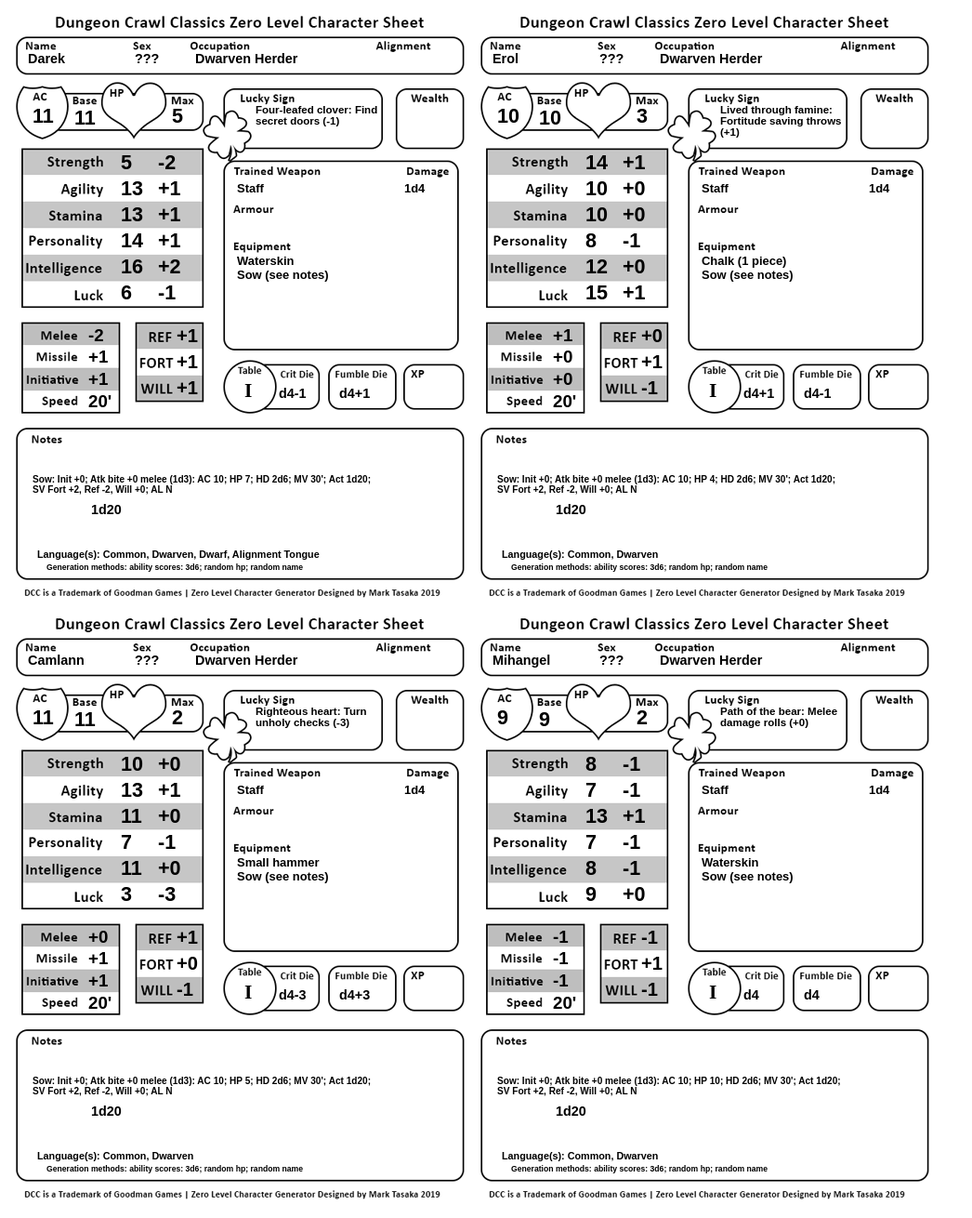
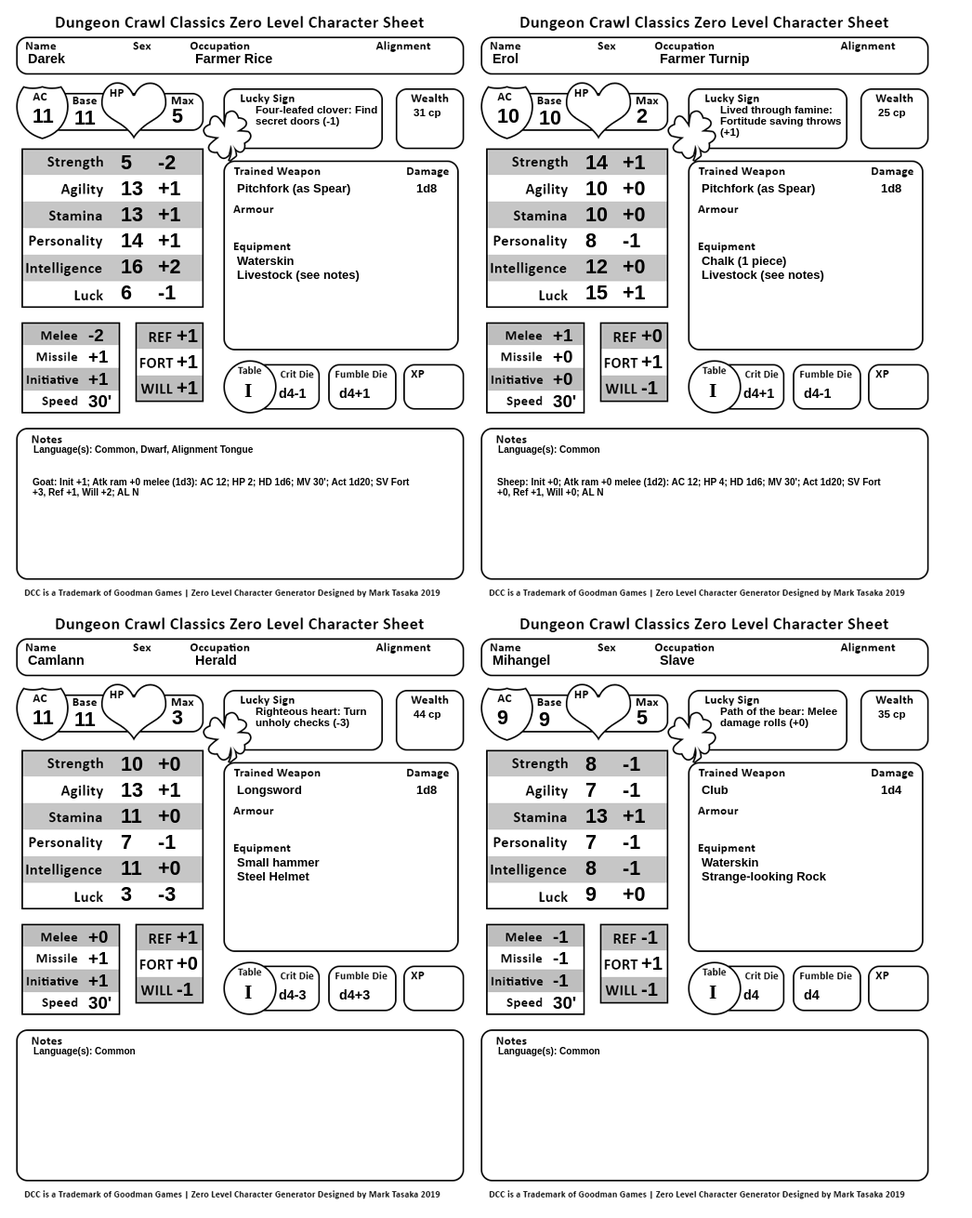
Before and after one commit to mark-tasaka/php-jQuery-DCC-Zero-Level-Character-Generator, a PHP site: page /zero_level_character/levelZeroCharacters.php in a window 1280 px wide. Shown: the whole page at 93% size, without its empty margins (0-1046 px from the left). Run offline with PHP 8.4, Linux system fonts and the light colour scheme; data that the repository does not hold is empty; some libraries are stand-ins or nearby versions.

Commit message:
update 1.01

```diff
--- a/zero_level_character/css/dcc_zero_characters.css
+++ b/zero_level_character/css/dcc_zero_characters.css
@@ -63,6 +63,13 @@ Character 1
 }
 
 
+#alignment0, #alignment1, #alignment2, #alignment3{
+    position: absolute;
+    top: 55px;
+    left: 417px;
+}
+
+
 #sex0, #sex1, #sex2, #sex3{
     position: absolute;
     top: 55px;
@@ -72,9 +79,9 @@ Character 1
 
 #languages0, #languages1, #languages2, #languages3{
     position: absolute;
-    top: 590px;
-    left: 40px;
-    font-size: 0.75em;
+    top: 478px;
+    left: 36px;
+    font-size: 0.7em;
 }
 
 
@@ -174,6 +181,12 @@ Character 1
     font-size: 0.8em;
 }
 
+#wealth0, #wealth1, #wealth2, #wealth3{
+    position: absolute;
+    top: 115px;
+    left:  445px;
+    font-size: 0.8em;
+}
 
 
 
@@ -325,7 +338,7 @@ Character 1
 #weaponDamage0, #weaponDamage1, #weaponDamage2, #weaponDamage3{
     position: absolute;
     top: 195px;
-    left:  435px;
+    left:  448px;
 	font-size: 0.9em;
 }
 
@@ -380,8 +393,18 @@ Character 1
 
 #animalCharacter0, #animalCharacter1, #animalCharacter2, #animalCharacter3{
     position: absolute;
-    top: 500px;
+    top: 503px;
     left:  35px;
-	width: 370px;
+	width: 420px;
 	font-size: 0.7em;
 }
+
+
+
+#raceAbility0, #raceAbility1, #raceAbility2, #raceAbility3{
+    position: absolute;
+    top: 493px;
+    left:  35px;
+	width: 420px;
+	font-size: 0.7em;
+}
--- a/zero_level_character/js/luckySign.js
+++ b/zero_level_character/js/luckySign.js
@@ -16,7 +16,7 @@ function getLuckySign(){
         {"luckySign": "Born on the battlefield", "luckyRoll": "Damage rolls"},
         {"luckySign": "Path of the bear", "luckyRoll": "Melee damage rolls"},
         {"luckySign": "Hawkeye", "luckyRoll": "Missle damage rolls"},
-        {"luckySign": "Pack hunter", "luckyRoll": "Attack and damage rolls for 0-level starting weapon"},
+        {"luckySign": "Pack hunter", "luckyRoll": "Attack & damage rolls for 0-level starting weapon"},
         {"luckySign": "Born under the loom", "luckyRoll": "Skill checks"},
         {"luckySign": "Fox's cunning", "luckyRoll": "Find/disable traps"},
         {"luckySign": "Four-leafed clover", "luckyRoll": "Find secret doors"},
--- a/zero_level_character/js/occupation.js
+++ b/zero_level_character/js/occupation.js
@@ -113,17 +113,17 @@ function getOccupation(){
 		// Humans 92 -  Wainwright
 		{"occupation": "Wainwright", "race": "Human", "trainedWeapon": "Club", "damage": "1d4", "tradeGoods": "Push Cart (see notes)"},
 		{"occupation": "Weaver", "race": "Human", "trainedWeapon": "Dagger", "damage": "1d4", "tradeGoods": "Fine Suit of Clothes"},
-		{"occupation": "Wizards Apprentice", "race": "Human", "trainedWeapon": "Dagger", "damage": "1d4", "tradeGoods": "Black Grimoire"},
+		{"occupation": "Wizard's Apprentice", "race": "Human", "trainedWeapon": "Dagger", "damage": "1d4", "tradeGoods": "Black Grimoire"},
 		{"occupation": "Woodcutter", "race": "Human", "trainedWeapon": "Hand Axe", "damage": "1d6", "tradeGoods": "Bundle of Wood"},
 		{"occupation": "Woodmonger", "race": "Human", "trainedWeapon": "Hand Axe", "damage": "1d6", "tradeGoods": "Bundle of Wood"},
 		{"occupation": "Wood Seller", "race": "Human", "trainedWeapon": "Hand Axe", "damage": "1d6", "tradeGoods": "Bundle of Wood"},
 		// Humans 97 - 99: Mercenary to
-		{"occupation": "Mercenary", "race": "Human", "trainedWeapon": "Longsword", "damage": "1d8", "tradeGoods": "Hide Armour (see Armour)"},
-		{"occupation": "Outlaw", "race": "Human", "trainedWeapon": "Short Sword", "damage": "1d6", "tradeGoods": "Leather Armour (see Armour)"},
-		{"occupation": "Soldier", "race": "Human", "trainedWeapon": "Spear", "damage": "1d8", "tradeGoods": "Shield (see Armour)"}
+		{"occupation": "Mercenary", "race": "Human", "trainedWeapon": "Longsword", "damage": "1d8", "tradeGoods": ""},
+		{"occupation": "Outlaw", "race": "Human", "trainedWeapon": "Short Sword", "damage": "1d6", "tradeGoods": ""},
+		{"occupation": "Soldier", "race": "Human", "trainedWeapon": "Spear", "damage": "1d8", "tradeGoods": ""}
 		];
 
-		//return occupations[Math.floor(Math.random() * occupations.length)];
-    return occupations[4];
+		return occupations[Math.floor(Math.random() * occupations.length)];
+   // return occupations[82];
 
 }
--- a/zero_level_character/levelZeroCharacters.php
+++ b/zero_level_character/levelZeroCharacters.php
@@ -29,6 +29,7 @@
 
     include 'php/characterSex.php';
     include 'php/characterName.php';
+    include 'php/alignment.php';
 
 
         if(isset($_POST["theSex"]))
@@ -53,6 +54,17 @@
             $nameOption = $_POST["theCharacterName"];
 
         }
+
+
+        if(isset($_POST["theAlignment"]))
+        {
+            $alignOption = $_POST["theAlignment"];
+        }
+
+        $characterAlignment0 = getAlignment($alignOption);
+        $characterAlignment1 = getAlignment($alignOption);
+        $characterAlignment2 = getAlignment($alignOption);
+        $characterAlignment3 = getAlignment($alignOption);
 
 
     ?>
@@ -119,13 +131,19 @@
            </span>
 
 
+        <span id="alignment0">
+           <?php
+
+            echo $characterAlignment0;
+
+            ?>
+           </span>
+
+
 		<span id="critDie0"></span>
 		<span id="critTable0"></span>
 
-        <span id="actionDice0">1d20</span>
-
-           <span id="artifactCheck0"></span>
-           <span id="maxTech0"></span>
+           <span id="wealth0"></span>
 
            <span id="languages0"><span id="baseLanguage0"></span><span id="addLanguages0"></span></span>
 
@@ -147,6 +165,9 @@
 		   <span id="dieRollMethod0"></span>
 
 		<p id="animalCharacter0"><span id="animal0"></span><span id="farmAnimal0"></span></p>
+
+           <span id="raceAbility0"></span>
+           <span id="damageBonus0"></span>
 
 		</aside>
 
@@ -203,13 +224,19 @@
             ?>
            </span>
 
+        <span id="alignment1">
+           <?php
+
+            echo $characterAlignment1;
+
+            ?>
+           </span>
+
 		<span id="critDie1"></span>
 		<span id="critTable1"></span>
 
-        <span id="actionDice1">1d20</span>
 
-           <span id="artifactCheck1"></span>
-           <span id="maxTech1"></span>
+           <span id="wealth1"></span>
 
            <span id="languages1"><span id="baseLanguage1"></span><span id="addLanguages1"></span></span>
 
@@ -230,6 +257,9 @@
 		   <span id="dieRollMethod1"></span>
 
 		<p id="animalCharacter1"><span id="animal1"></span><span id="farmAnimal1"></span></p>
+            <span id="raceAbility1"></span>
+
+           <span id="damageBonus1"></span>
 
 		</aside>
 
@@ -288,13 +318,19 @@
             ?>
            </span>
 
+        <span id="alignment2">
+           <?php
+
+            echo $characterAlignment2;
+
+            ?>
+           </span>
+
 		<span id="critDie2"></span>
 		<span id="critTable2"></span>
 
-        <span id="actionDice2">1d20</span>
 
-           <span id="artifactCheck2"></span>
-           <span id="maxTech2"></span>
+           <span id="wealth2"></span>
 
            <span id="languages2"><span id="baseLanguage2"></span><span id="addLanguages2"></span></span>
 
@@ -315,6 +351,9 @@
 		   <span id="dieRollMethod2"></span>
 
 		<p id="animalCharacter2"><span id="animal2"></span><span id="farmAnimal2"></span></p>
+
+            <span id="raceAbility2"></span>
+           <span id="damageBonus2"></span>
 
 		</aside>
 
@@ -371,13 +410,19 @@
             ?>
            </span>
 
+
+        <span id="alignment3">
+           <?php
+
+            echo $characterAlignment3;
+
+            ?>
+           </span>
+
 		<span id="critDie3"></span>
 		<span id="critTable3"></span>
 
-        <span id="actionDice3">1d20</span>
-
-           <span id="artifactCheck3"></span>
-           <span id="maxTech3"></span>
+           <span id="wealth3"></span>
 
            <span id="languages3"><span id="baseLanguage3"></span><span id="addLanguages3"></span></span>
 
@@ -398,6 +443,9 @@
 		   <span id="dieRollMethod3"></span>
 
 		<p id="animalCharacter3"><span id="animal3"></span><span id="farmAnimal3"></span></p>
+
+            <span id="raceAbility3"></span>
+           <span id="damageBonus3"></span>
 
 		</aside>
 
@@ -484,9 +532,6 @@
     let bonusLanguages = getBonusLanguages(intelligenceModifier, birthAugur);
     let randomItem = getStartingEquipment();
     let armour = getArmour(profession);
-    let armourClassBonus = getArmourACBonusString(randomItem);
-    let fumble = getFumble(randomItem);
-    let fumbleDie = getFumbleDie(randomItem);
 	let baseAC = getBaseArmourClass(agilityModifier)  + adjustAC(birthAugur, getLuckModifier(luck));
     let acBonus = getArmourProtection(armour);
 
@@ -514,9 +559,7 @@
 			"will": personalityModifier + adjustWill(birthAugur, getLuckModifier(luck)),
 			"init": agilityModifier + adjustInit(birthAugur, getLuckModifier(luck)),
 			"melee": strengthModifier + meleeAdjust(birthAugur, getLuckModifier(luck)),
-           // "meleeDamage": strengthModifier + meleeDamageAdjust(birthAugur, getLuckModifier(luck)),
 			"range": agilityModifier + rangeAdjust(birthAugur, getLuckModifier(luck)),
-			//"rangeDamage": rangeDamageAdjust(birthAugur, getLuckModifier(luck)),
 			"critDie": "d4" + addSign(adjustCrit(birthAugur, getLuckModifier(luck))),
 			"critTable": "I",
             "baseLanguage": 'Language(s): ' + language,
@@ -525,18 +568,15 @@
             "professionWeapon": profession.trainedWeapon,
             "professionWeaponDam": profession.damage,
             "startingItem": randomItem.equipment,
-           // "randomWeapon": randomWeapon.weapon,
-        //    "randomWeaponDam": randomWeapon.damage,
+			"fumbleDie": getFumbleDie (armour) + "" + addSign(adjustFumble(birthAugur, getLuckModifier(luck))),
             "armour": armour,
-            "acBonus": armourClassBonus,
-            "armourFumble": fumble,
-            "fumbleDie": fumbleDie + addSign(adjustFumble (birthAugur, getLuckModifier(luck))),
+            "raceTrait": addRaceAbilities(profession),
             "acNoArmoured": baseArmourClass,
             "acWithArmour": baseArmourClass + acBonus,
             "tradeGoods": profession.tradeGoods,
 			"animal": addAnimal (profession),
 			"farmAnimal": hasFarmAnimal (profession),
-			"dieRollMethod": "Generation methods: ability scores: 3d6; random hp; random name"
+			"wealth": Math.floor((Math.random() * 12)) + Math.floor((Math.random() * 12)) + Math.floor((Math.random() * 12)) + Math.floor((Math.random() * 12)) + Math.floor((Math.random() * 12)) + 5 + " cp"
 
 
 
@@ -736,7 +776,6 @@
 	  for(let index = 0; index < 4 ; index++){
 
 
-         // $("#name" + index).html(data[index].name);
 
           $("#profession" + index).html(data[index].profession);
 
@@ -776,8 +815,6 @@
           $("#init" + index).html(addModifierSign(data[index].init));
           $("#melee" + index).html(addModifierSign(data[index].melee));
           $("#range" + index).html(addModifierSign(data[index].range));
-        //  $("#meleeDamage" + index).html(addModifierSign(data[index].meleeDamage));
-        //  $("#rangeDamage" + index).html(addModifierSign(data[index].rangeDamage));
 
           $("#fumbleDie" + index).html(data[index].fumbleDie);
 
@@ -798,15 +835,19 @@
           $("#randomWeaponDamage" + index).html(data[index].randomWeaponDam);
           $("#armour" + index).html(data[index].armour);
           $("#acBonus" + index).html(data[index].acBonus);
-          $("#armourFumble" + index).html(data[index].armourFumble);
 
-          $("#dieRollMethod" + index).html(data[index].dieRollMethod);
 
 
 	    $("#animal" + index ).html(data[index].animal);
           $("#farmAnimal" + index).html(data[index].farmAnimal);
 
           $("#tradeGood" + index).html(data[index].tradeGoods);
+          $("#raceAbility" + index).html(data[index].raceTrait);
+          $("#wealth" + index).html(data[index].wealth);
+
+
+
+
 
 	  }
 
--- /dev/null
+++ b/zero_level_character/php/alignment.php
@@ -0,0 +1,39 @@
+<?php
+
+function getAlignment ($option)
+{
+    $alignment = "";
+
+    if($option == 1)
+    {
+        $alignChoice = array(
+            "Lawful",
+            "Neutral",
+            "Chaotic"
+        );
+
+        $selectAlign = rand (0, 2);
+
+        $alignment = $alignChoice[$selectAlign];
+    }
+    else if($option == 2)
+    {
+        $alignment = "Lawful";
+    }
+    else if($option == 3)
+    {
+        $alignment = "Neutral";
+    }
+    else if($option == 4)
+    {
+        $alignment = "Chaotic";
+    }
+    else
+    {
+        $alignment = "";
+    }
+
+    return $alignment;
+}
+
+?>
--- a/zero_level_character/php/characterSex.php
+++ b/zero_level_character/php/characterSex.php
@@ -21,9 +21,13 @@ function getSex ($characterSex)
     {
         return 'Female';
     }
+    else if($characterSex == 3)
+    {
+        return 'Male';
+    }
     else
     {
-        return '???';
+        return '';
     }
 
 }
```
Also changed, not shown: css/general.css (added, +19 -0 lines), index.php (+19 -23 lines), zero_level_character/js/adjustments.js (+81 -130 lines).
